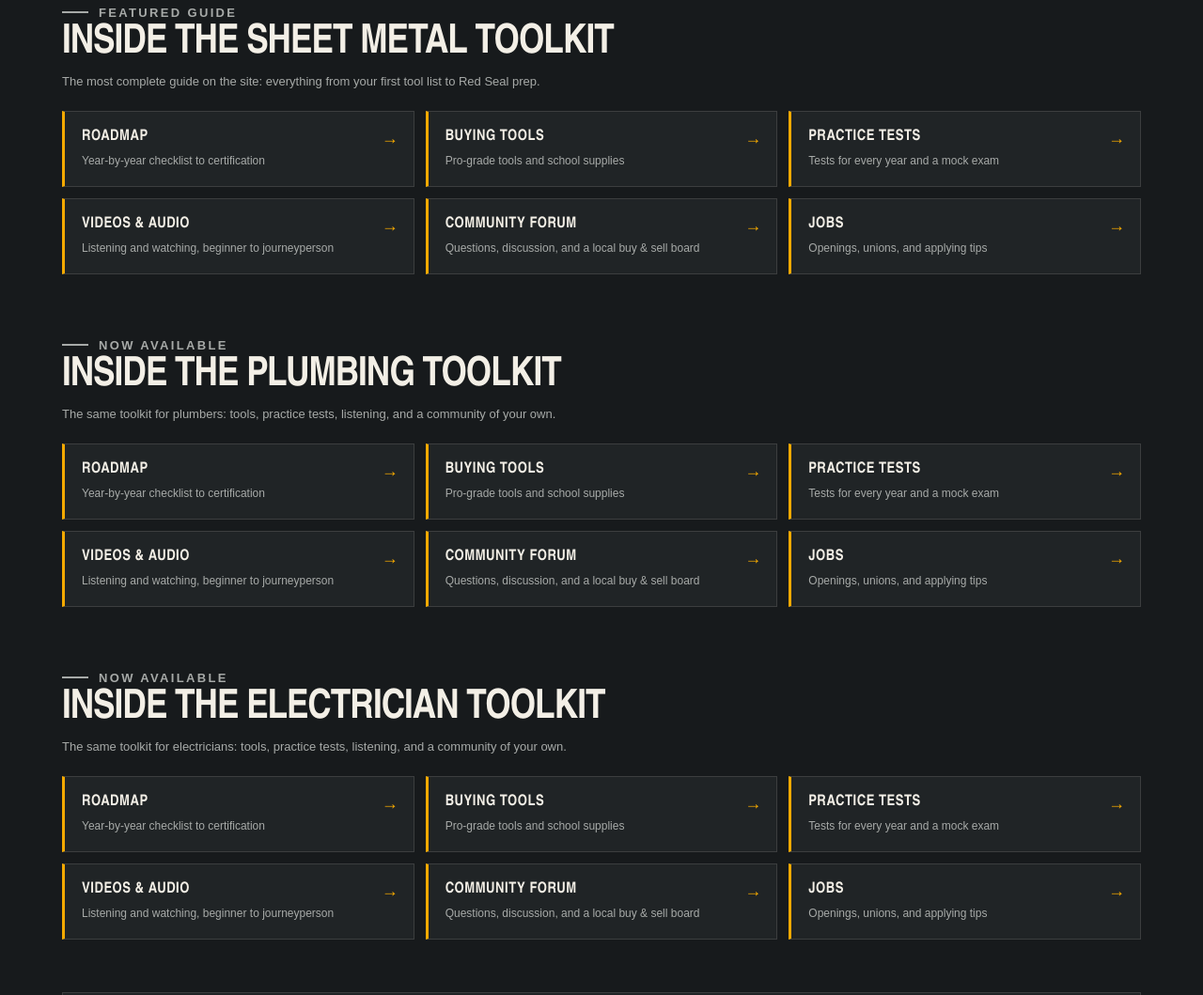
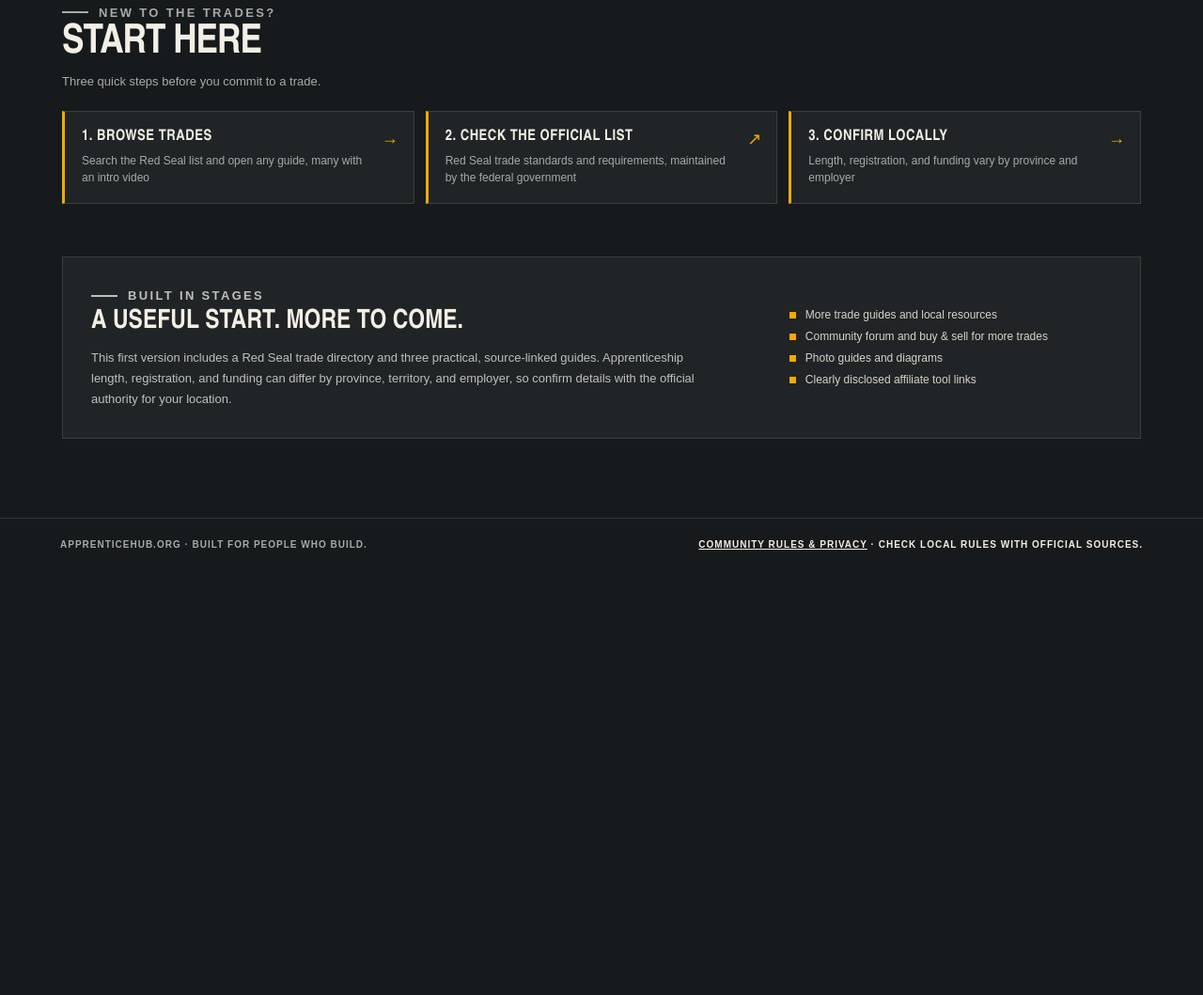
Before and after one commit to drrutled/apprenticehub.org, a plain HTML site: page index.html in a window 1280 px wide. Shown: the part 7080-8139 px from the top of the page at 94% size. After the commit the page ends 7687 px from the top, so only its background shows below. Drawn offline with Linux system fonts and the light colour scheme.

Commit message:
Replace toolkit spotlight blocks on main page with a Start here section
Co-authored-by: copilot-swe-agent[bot] <198982749+Copilot@users.noreply.github.com>

```diff
--- a/index.html
+++ b/index.html
@@ -95,51 +95,16 @@
         <div class="trade-grid" id="trade-grid"></div>
       </section>
 
-      <section class="spotlight" aria-labelledby="spotlight-title">
+      <section class="spotlight" aria-labelledby="start-here-title">
         <div class="section-heading"><div>
-          <p class="eyebrow">Featured guide</p>
-          <h2 id="spotlight-title">Inside the Sheet Metal toolkit</h2>
-          <p>The most complete guide on the site: everything from your first tool list to Red Seal prep.</p>
+          <p class="eyebrow">New to the trades?</p>
+          <h2 id="start-here-title">Start here</h2>
+          <p>Three quick steps before you commit to a trade.</p>
         </div></div>
         <div class="tile-grid">
-          <a class="tile" href="#trade/sheet-metal/roadmap"><strong>Roadmap</strong><span>Year-by-year checklist to certification</span><span class="tile-arrow" aria-hidden="true">→</span></a>
-          <a class="tile" href="#trade/sheet-metal/tools"><strong>Buying tools</strong><span>Pro-grade tools and school supplies</span><span class="tile-arrow" aria-hidden="true">→</span></a>
-          <a class="tile" href="#trade/sheet-metal/practice"><strong>Practice tests</strong><span>Tests for every year and a mock exam</span><span class="tile-arrow" aria-hidden="true">→</span></a>
-          <a class="tile" href="#trade/sheet-metal/learn"><strong>Videos &amp; audio</strong><span>Listening and watching, beginner to journeyperson</span><span class="tile-arrow" aria-hidden="true">→</span></a>
-          <a class="tile" href="#trade/sheet-metal/forum"><strong>Community forum</strong><span>Questions, discussion, and a local buy &amp; sell board</span><span class="tile-arrow" aria-hidden="true">→</span></a>
-          <a class="tile" href="#trade/sheet-metal/jobs"><strong>Jobs</strong><span>Openings, unions, and applying tips</span><span class="tile-arrow" aria-hidden="true">→</span></a>
-        </div>
-      </section>
-
-      <section class="spotlight" aria-labelledby="spotlight-plumbing-title">
-        <div class="section-heading"><div>
-          <p class="eyebrow">Now available</p>
-          <h2 id="spotlight-plumbing-title">Inside the Plumbing toolkit</h2>
-          <p>The same toolkit for plumbers: tools, practice tests, listening, and a community of your own.</p>
-        </div></div>
-        <div class="tile-grid">
-          <a class="tile" href="#trade/plumbing/roadmap"><strong>Roadmap</strong><span>Year-by-year checklist to certification</span><span class="tile-arrow" aria-hidden="true">→</span></a>
-          <a class="tile" href="#trade/plumbing/tools"><strong>Buying tools</strong><span>Pro-grade tools and school supplies</span><span class="tile-arrow" aria-hidden="true">→</span></a>
-          <a class="tile" href="#trade/plumbing/practice"><strong>Practice tests</strong><span>Tests for every year and a mock exam</span><span class="tile-arrow" aria-hidden="true">→</span></a>
-          <a class="tile" href="#trade/plumbing/learn"><strong>Videos &amp; audio</strong><span>Listening and watching, beginner to journeyperson</span><span class="tile-arrow" aria-hidden="true">→</span></a>
-          <a class="tile" href="#trade/plumbing/forum"><strong>Community forum</strong><span>Questions, discussion, and a local buy &amp; sell board</span><span class="tile-arrow" aria-hidden="true">→</span></a>
-          <a class="tile" href="#trade/plumbing/jobs"><strong>Jobs</strong><span>Openings, unions, and applying tips</span><span class="tile-arrow" aria-hidden="true">→</span></a>
-        </div>
-      </section>
-
-      <section class="spotlight" aria-labelledby="spotlight-electrician-title">
-        <div class="section-heading"><div>
-          <p class="eyebrow">Now available</p>
-          <h2 id="spotlight-electrician-title">Inside the Electrician toolkit</h2>
-          <p>The same toolkit for electricians: tools, practice tests, listening, and a community of your own.</p>
-        </div></div>
-        <div class="tile-grid">
-          <a class="tile" href="#trade/electrician/roadmap"><strong>Roadmap</strong><span>Year-by-year checklist to certification</span><span class="tile-arrow" aria-hidden="true">→</span></a>
-          <a class="tile" href="#trade/electrician/tools"><strong>Buying tools</strong><span>Pro-grade tools and school supplies</span><span class="tile-arrow" aria-hidden="true">→</span></a>
-          <a class="tile" href="#trade/electrician/practice"><strong>Practice tests</strong><span>Tests for every year and a mock exam</span><span class="tile-arrow" aria-hidden="true">→</span></a>
-          <a class="tile" href="#trade/electrician/learn"><strong>Videos &amp; audio</strong><span>Listening and watching, beginner to journeyperson</span><span class="tile-arrow" aria-hidden="true">→</span></a>
-          <a class="tile" href="#trade/electrician/forum"><strong>Community forum</strong><span>Questions, discussion, and a local buy &amp; sell board</span><span class="tile-arrow" aria-hidden="true">→</span></a>
-          <a class="tile" href="#trade/electrician/jobs"><strong>Jobs</strong><span>Openings, unions, and applying tips</span><span class="tile-arrow" aria-hidden="true">→</span></a>
+          <a class="tile" href="#browse-title"><strong>1. Browse trades</strong><span>Search the Red Seal list and open any guide, many with an intro video</span><span class="tile-arrow" aria-hidden="true">→</span></a>
+          <a class="tile" href="https://red-seal.ca/eng/welcome.shtml" target="_blank" rel="noopener noreferrer"><strong>2. Check the official list</strong><span>Red Seal trade standards and requirements, maintained by the federal government</span><span class="tile-arrow" aria-hidden="true">↗</span></a>
+          <a class="tile" href="#about"><strong>3. Confirm locally</strong><span>Length, registration, and funding vary by province and employer</span><span class="tile-arrow" aria-hidden="true">→</span></a>
         </div>
       </section>
 
```
